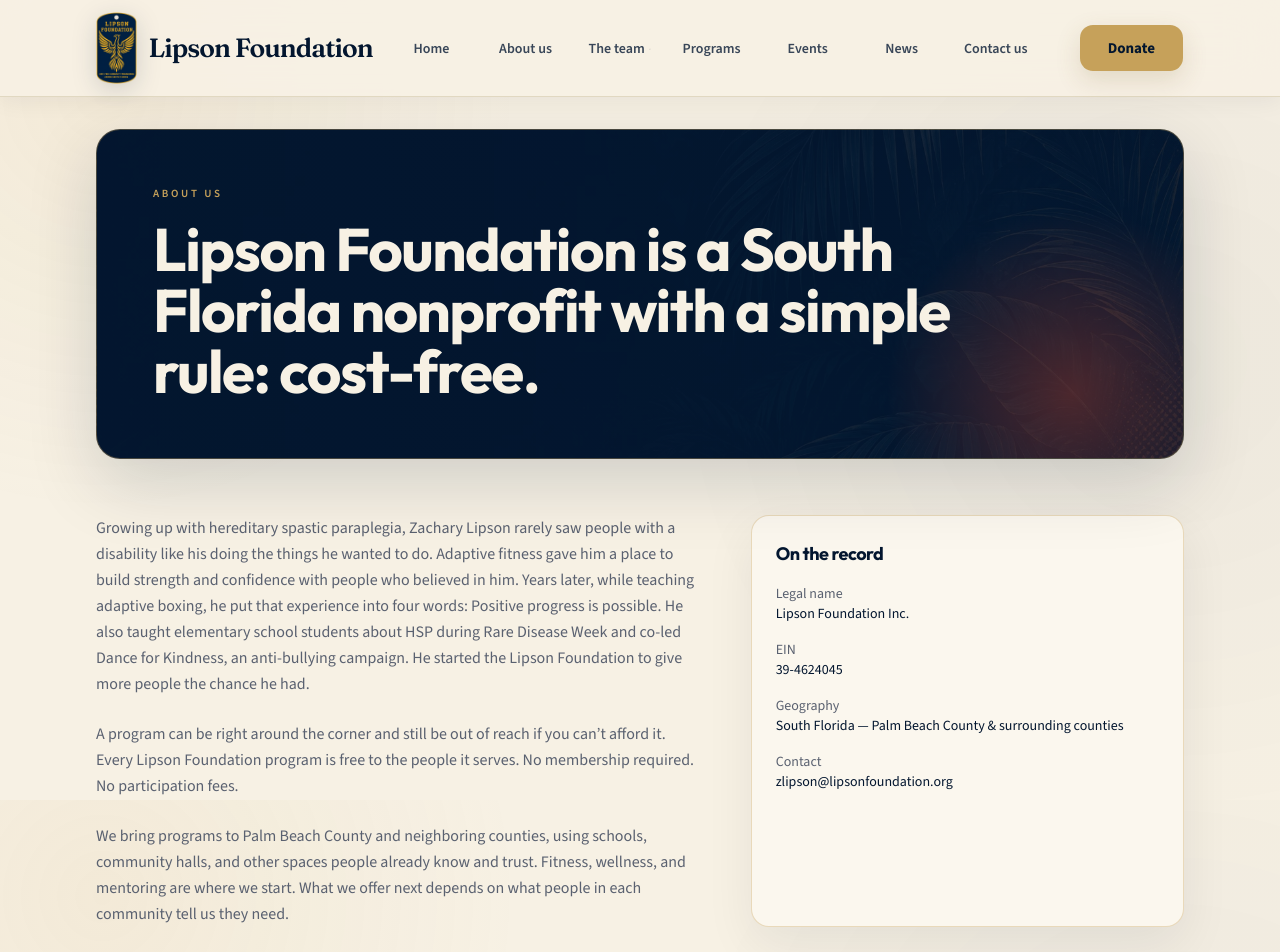
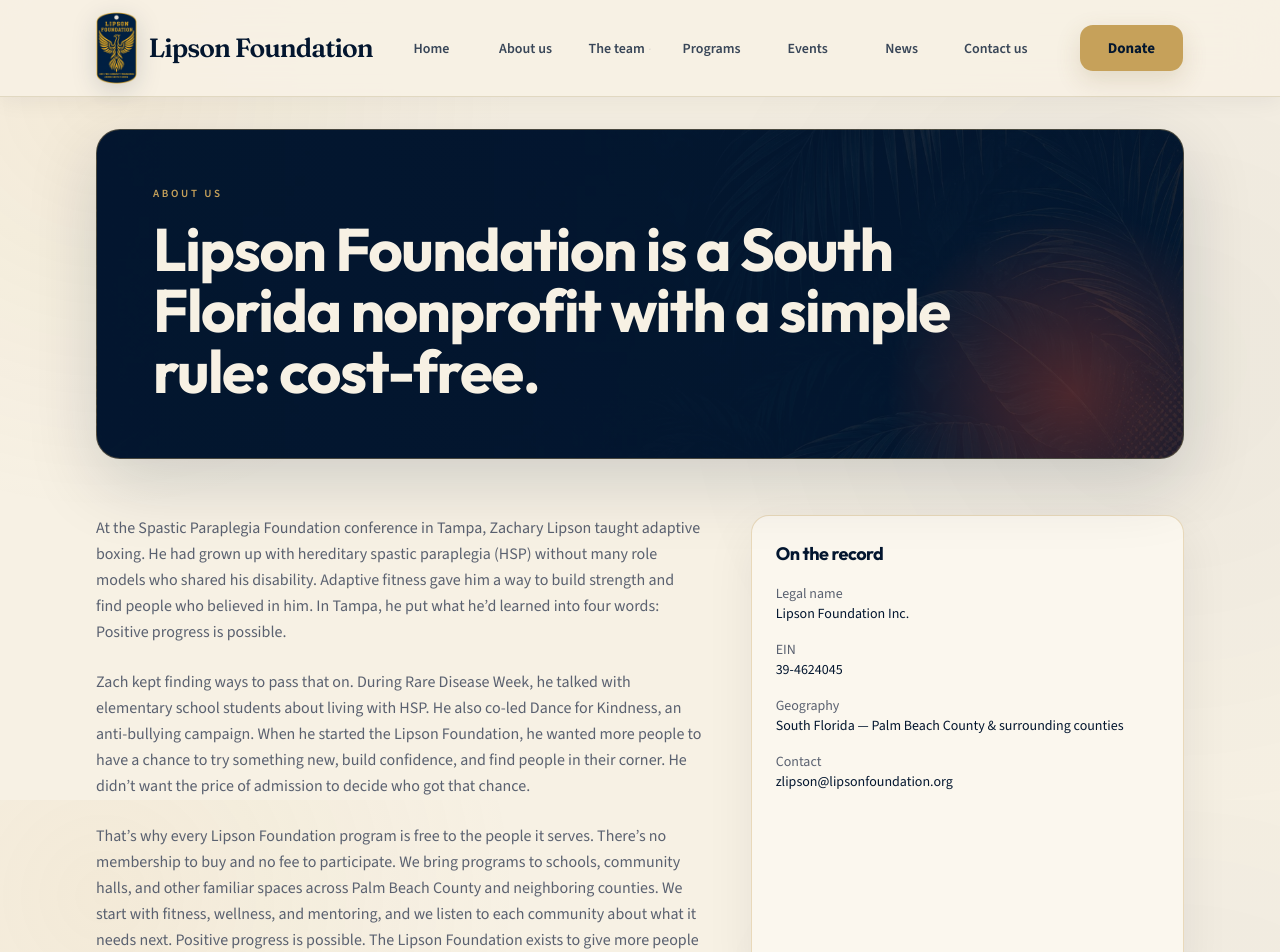
Before and after one commit to zlipson1999/lipson-foundation, a Next.js app: page /about in a window 1280 px wide. Shown: the top 952 px of the page. Built offline with nearby package versions, Linux system fonts and the light colour scheme.

Commit message:
Tell the Foundation story from Tampa onward

```diff
--- a/app/about/page.tsx
+++ b/app/about/page.tsx
@@ -37,27 +37,30 @@ export default function AboutPage() {
       <div className="grid gap-12 lg:grid-cols-[minmax(0,1.4fr)_minmax(0,1fr)]">
         <div className="flex flex-col gap-6 text-base leading-relaxed text-muted-foreground">
           <p>
-            Growing up with hereditary spastic paraplegia, Zachary Lipson rarely
-            saw people with a disability like his doing the things he wanted to
-            do. Adaptive fitness gave him a place to build strength and confidence
-            with people who believed in him. Years later, while teaching adaptive
-            boxing, he put that experience into four words: Positive progress is
-            possible. He also taught elementary school students about HSP during
-            Rare Disease Week and co-led Dance for Kindness, an anti-bullying
-            campaign. He started the Lipson Foundation to give more people the
-            chance he had.
+            At the Spastic Paraplegia Foundation conference in Tampa, Zachary
+            Lipson taught adaptive boxing. He had grown up with hereditary
+            spastic paraplegia (HSP) without many role models who shared his
+            disability. Adaptive fitness gave him a way to build strength and
+            find people who believed in him. In Tampa, he put what he&rsquo;d
+            learned into four words: Positive progress is possible.
           </p>
           <p>
-            A program can be right around the corner and still be out of reach if
-            you can&rsquo;t afford it. Every Lipson Foundation program is free to
-            the people it serves. No membership required. No participation fees.
+            Zach kept finding ways to pass that on. During Rare Disease Week, he
+            talked with elementary school students about living with HSP. He also
+            co-led Dance for Kindness, an anti-bullying campaign. When he started
+            the Lipson Foundation, he wanted more people to have a chance to try
+            something new, build confidence, and find people in their corner. He
+            didn&rsquo;t want the price of admission to decide who got that chance.
           </p>
           <p>
-            We bring programs to Palm Beach County and neighboring counties,
-            using schools, community halls, and other spaces people already know
-            and trust. Fitness, wellness, and mentoring are where we start. What
-            we offer next depends on what people in each community tell us they
-            need.
+            That&rsquo;s why every Lipson Foundation program is free to the people
+            it serves. There&rsquo;s no membership to buy and no fee to participate.
+            We bring programs to schools, community halls, and other familiar
+            spaces across Palm Beach County and neighboring counties. We start
+            with fitness, wellness, and mentoring, and we listen to each
+            community about what it needs next. Positive progress is possible.
+            The Lipson Foundation exists to give more people the chance to find
+            that out for themselves.
           </p>
         </div>
         <aside className="flex flex-col gap-4 rounded-2xl border border-gold/35 bg-card p-6 shadow-[0_18px_50px_rgba(3,22,47,0.07)]">
```
